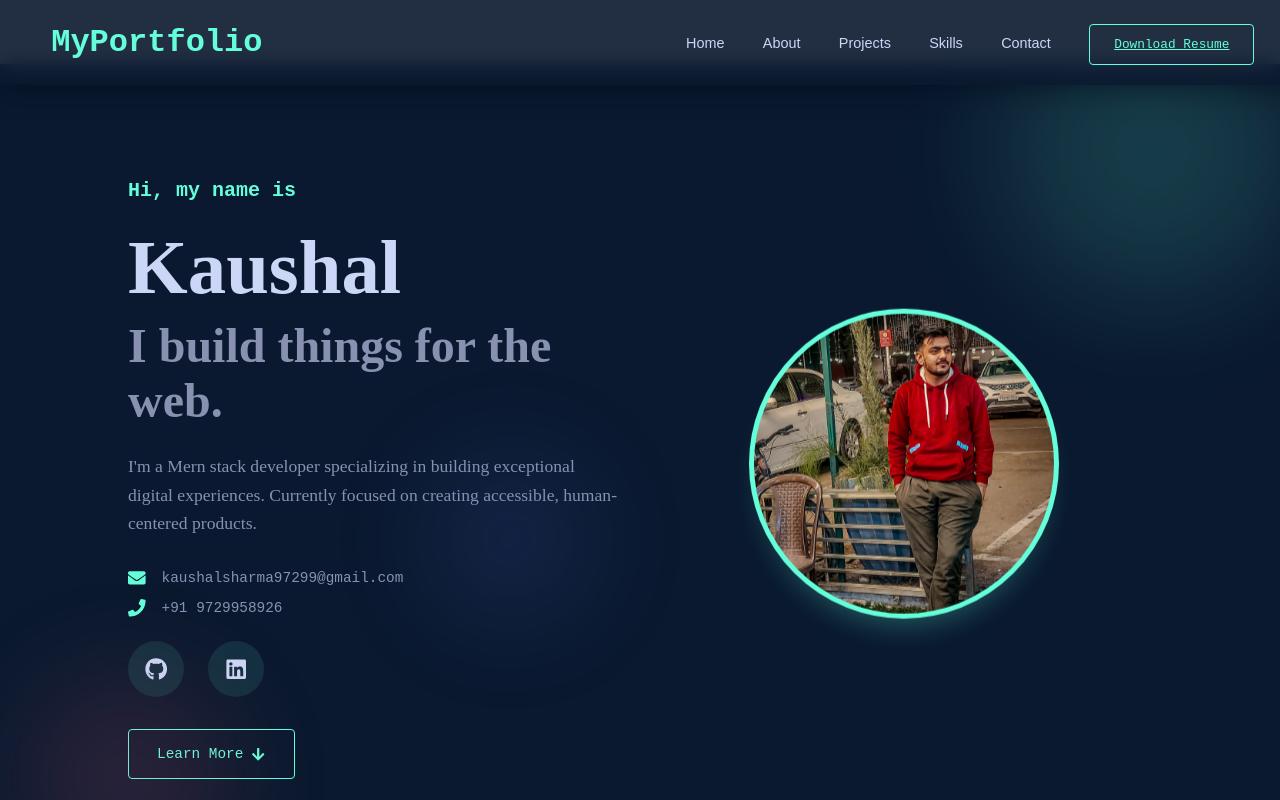
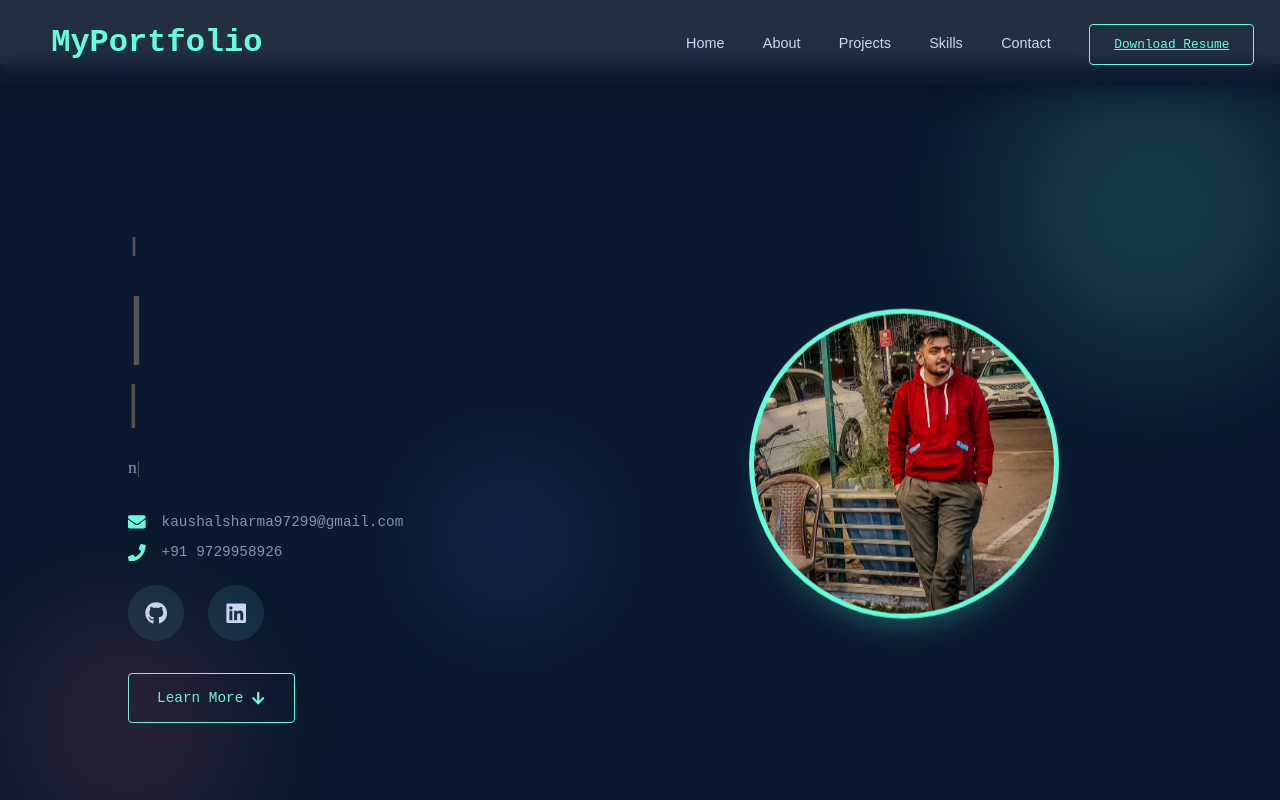
Before and after one commit to kaushal97299/Portfolio, a React (Vite) app: page / in a window 1280 px wide. Shown: the top 800 px of the page. Built offline with nearby package versions, Linux system fonts and the light colour scheme.

Commit message:
remove add

```diff
--- a/src/componite/HomePage.jsx
+++ b/src/componite/HomePage.jsx
@@ -1,77 +1,95 @@
-import React from 'react';
-import { Link } from 'react-router-dom';
+import React, { useEffect, useState } from 'react';
 import { FaGithub, FaLinkedin, FaArrowDown, FaEnvelope, FaPhone } from 'react-icons/fa';
 import './Home.css';
 
 const Home = () => {
+  const lines = [
+    { tag: 'h4', text: 'Hi, my name is', className: 'intro-text' },
+    { tag: 'h1', text: 'Kaushal', className: 'name-heading' },
+    { tag: 'h2', text: 'I build things for the web.', className: 'title-heading' },
+    {
+      tag: 'p',
+      text: "I'm a MERN stack developer specializing in building exceptional digital experiences. Currently focused on creating accessible, human-centered products.",
+      className: 'description',
+    },
+  ];
+
+  const [typedLines, setTypedLines] = useState(Array(lines.length).fill(''));
+
+  useEffect(() => {
+    let lineIndex = 0;
+    let charIndex = 0;
+
+    function typeNextChar() {
+      if (lineIndex >= lines.length) return;
+
+      const currentText = lines[lineIndex].text;
+      const updatedLines = [...typedLines];
+      updatedLines[lineIndex] += currentText[charIndex];
+      setTypedLines(updatedLines);
+
+      charIndex++;
+
+      if (charIndex < currentText.length) {
+        setTimeout(typeNextChar, 50);
+      } else {
+        lineIndex++;
+        charIndex = 0;
+        setTimeout(typeNextChar, 500); // Delay before next line starts
+      }
+    }
+
+    typeNextChar();
+  }, []);
+
   return (
     <section id="home" className="home-section">
       <div className="home-container">
-        {/* Animated Background Elements */}
+        {/* Background Circles */}
         <div className="bg-circle circle-1"></div>
         <div className="bg-circle circle-2"></div>
         <div className="bg-circle circle-3"></div>
 
         <div className="home-content">
-          <h4 className="intro-text">Hi, my name is</h4>
-          <h1 className="name-heading">Kaushal</h1>
-          <h2 className="title-heading">I build things for the web.</h2>
+          {lines.map((line, index) => {
+            const Tag = line.tag;
+            return (
+              <Tag key={index} className={line.className}>
+                {typedLines[index]}
+                <span className="cursor">|</span>
+              </Tag>
+            );
+          })}
 
-          <p className="description">
-            I'm a Mern stack developer specializing in building exceptional digital experiences.
-            Currently focused on creating accessible, human-centered products.
-          </p>
-
-          {/* Contact Information */}
+          {/* Contact Info */}
           <div className="contact-info">
             <div className="contact-item">
               <FaEnvelope className="contact-icon" />
-              <Link
-                to="mailto:kaushalsharma97299@gmail.com"
-                className="contact-link"
-                target="_blank"
-                rel="noopener noreferrer"
-              >
+              <a href="mailto:kaushalsharma97299@gmail.com" className="contact-link" target="_blank" rel="noopener noreferrer">
                 kaushalsharma97299@gmail.com
-              </Link>
+              </a>
             </div>
             <div className="contact-item">
               <FaPhone className="contact-icon" />
-              <Link
-                to="tel:+919729958926"
-                className="contact-link"
-                target="_blank"
-                rel="noopener noreferrer"
-              >
+              <a href="tel:+919729958926" className="contact-link" target="_blank" rel="noopener noreferrer">
                 +91 9729958926
-              </Link>
+              </a>
             </div>
           </div>
 
+          {/* Socials */}
           <div className="social-links">
-            <Link
-              to="https://github.com/kaushal97299"
-              target="_blank"
-              rel="noopener noreferrer"
-              className="social-icon"
-              aria-label="GitHub"
-            >
+            <a href="https://github.com/kaushal97299" className="social-icon" target="_blank" rel="noopener noreferrer">
               <FaGithub />
-            </Link>
-            <Link
-              to="https://www.linkedin.com/in/kaushal-gauttam-839963275"
-              target="_blank"
-              rel="noopener noreferrer"
-              className="social-icon"
-              aria-label="LinkedIn"
-            >
+            </a>
+            <a href="https://www.linkedin.com/in/kaushal-gauttam-839963275" className="social-icon" target="_blank" rel="noopener noreferrer">
               <FaLinkedin />
-            </Link>
+            </a>
           </div>
 
-          <Link to="#about" className="cta-button">
+          <a href="#about" className="cta-button">
             Learn More <FaArrowDown className="arrow-icon" />
-          </Link>
+          </a>
         </div>
 
         <div className="hero-image">
```
